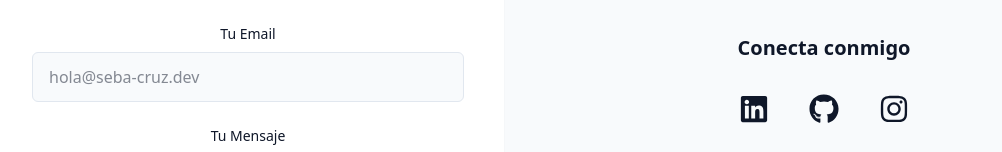
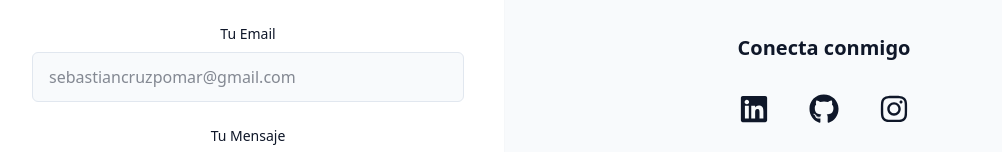
Before and after one commit to sebacruz1/Portafolio, a React (Vite) app: page / in a window 1280 px wide. Shown: the part 3324-3476 px from the top of the page, without its empty margins (104-1106 px from the left). Built offline with nearby package versions, Linux system fonts and the light colour scheme.

Commit message:
cambio de placeholder

```diff
--- a/public/locales/en/common.json
+++ b/public/locales/en/common.json
@@ -57,7 +57,7 @@
       "title": "Send me a message!",
       "name": "Your Name",
       "email": "Your Email",
-      "email-placeholder": "hello@seba-cruz.dev",
+      "email-placeholder": "sebastiancruzpomar@gmail.com",
       "msg": "Your Message",
       "msg-placeholder": "Hi, I want to get in touch.",
       "send": "Send",
--- a/public/locales/es/common.json
+++ b/public/locales/es/common.json
@@ -57,7 +57,7 @@
       "title": "¡Envíame un mensaje!",
       "name": "Tu Nombre",
       "email": "Tu Email",
-      "email-placeholder": "hola@seba-cruz.dev",
+      "email-placeholder": "sebastiancruzpomar@gmail.com",
       "msg": "Tu Mensaje",
       "msg-placeholder": "Hola, me gustaría contactarte.",
       "send": "Enviar mensaje",
```
Also changed, not shown: src/components/Navbar.jsx (indentation only).
